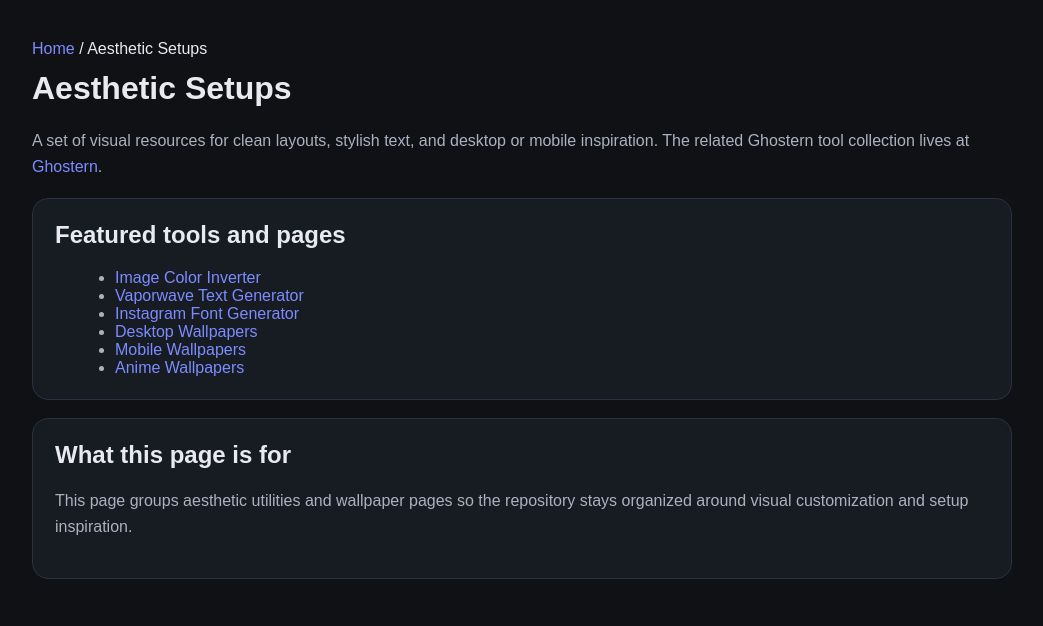
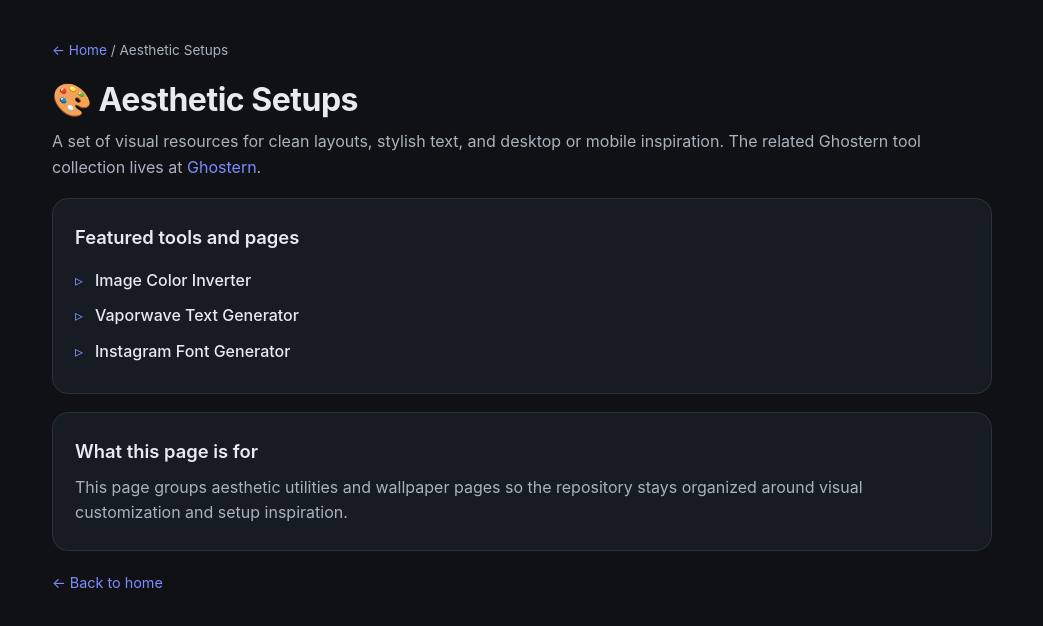
Before and after one commit to sharjeel2025/art-resources, a plain HTML site: page aesthetic-setups.html in a window 1280 px wide. Shown: the whole page, without its empty margins (118-1161 px from the left). Drawn offline with Linux system fonts and the light colour scheme.

Commit message:
Update aesthetic-setups.html

```diff
--- a/aesthetic-setups.html
+++ b/aesthetic-setups.html
@@ -6,45 +6,61 @@
   <title>Aesthetic Setups</title>
   <meta name="description" content="Aesthetic text tools, image effects, and wallpaper resources for clean visual setups." />
   <style>
-    body { margin: 0; font-family: Arial, Helvetica, sans-serif; background: #0f1115; color: #e8eaf0; }
+    * { box-sizing: border-box; margin: 0; padding: 0; }
+    body {
+      font-family: -apple-system, BlinkMacSystemFont, "Segoe UI", Roboto, Arial, sans-serif;
+      background: #0f1115;
+      color: #e8eaf0;
+      line-height: 1.6;
+      min-height: 100vh;
+    }
     main { max-width: 980px; margin: 0 auto; padding: 40px 20px 60px; }
     a { color: #7c8cff; text-decoration: none; }
-    a:hover { text-decoration: underline; }
-    .panel { background: #171b22; border: 1px solid #2a3140; border-radius: 16px; padding: 22px; margin-top: 18px; }
-    h1, h2 { margin-top: 0; }
-    ul { margin: 10px 0 0 20px; color: #aab2c0; }
-    p { color: #aab2c0; line-height: 1.6; }
-    .crumb { margin-bottom: 12px; }
+    a:hover { color: #9aabff; text-decoration: underline; }
+    .panel {
+      background: #171b22;
+      border: 1px solid #2a3140;
+      border-radius: 16px;
+      padding: 24px 22px;
+      margin-top: 18px;
+    }
+    h1 { font-size: 2rem; font-weight: 700; margin: 0 0 4px; letter-spacing: -0.5px; }
+    .crumb { font-size: 0.85rem; color: #aab2c0; margin-bottom: 12px; }
+    .crumb a { color: #7c8cff; }
+    p { color: #aab2c0; margin-bottom: 6px; }
+    ul { list-style: none; padding: 0; margin: 10px 0 0; }
+    ul li { color: #aab2c0; padding: 5px 0 5px 20px; position: relative; }
+    ul li::before { content: "▹"; position: absolute; left: 0; color: #7c8cff; }
+    ul li a { color: #e8eaf0; font-weight: 500; }
+    ul li a:hover { color: #7c8cff; }
+    .back-link { display: inline-block; margin-top: 20px; font-size: 0.9rem; }
+    @media (max-width: 600px) {
+      main { padding: 24px 16px 40px; }
+      h1 { font-size: 1.6rem; }
+    }
   </style>
 </head>
 <body>
   <main>
-    <div class="crumb"><a href="index.html">Home</a> / Aesthetic Setups</div>
-    <h1>Aesthetic Setups</h1>
-    <p>
-      A set of visual resources for clean layouts, stylish text, and desktop or mobile inspiration.
-      The related Ghostern tool collection lives at <a href="https://ghostern.com/">Ghostern</a>.
-    </p>
+    <div class="crumb"><a href="index.html">← Home</a> / Aesthetic Setups</div>
+    <h1>🎨 Aesthetic Setups</h1>
+    <p>A set of visual resources for clean layouts, stylish text, and desktop or mobile inspiration. The related Ghostern tool collection lives at <a href="https://ghostern.com/">Ghostern</a>.</p>
 
     <section class="panel">
-      <h2>Featured tools and pages</h2>
+      <h2 style="font-size: 1.15rem; font-weight: 600; margin: 0 0 8px;">Featured tools and pages</h2>
       <ul>
         <li><a href="https://ghostern.com/aesthetic/image-color-inverter/">Image Color Inverter</a></li>
         <li><a href="https://ghostern.com/aesthetic/vaporwave-text-generator/">Vaporwave Text Generator</a></li>
         <li><a href="https://ghostern.com/aesthetic/instagram-font-generator/">Instagram Font Generator</a></li>
-        <li><a href="https://ghostern.com/gaming/setups/desktop-wallpapers/">Desktop Wallpapers</a></li>
-        <li><a href="https://ghostern.com/gaming/setups/mobile-wallpapers/">Mobile Wallpapers</a></li>
-        <li><a href="https://ghostern.com/anime/wallpapers/">Anime Wallpapers</a></li>
       </ul>
     </section>
 
     <section class="panel">
-      <h2>What this page is for</h2>
-      <p>
-        This page groups aesthetic utilities and wallpaper pages so the repository stays organized
-        around visual customization and setup inspiration.
-      </p>
+      <h2 style="font-size: 1.15rem; font-weight: 600; margin: 0 0 8px;">What this page is for</h2>
+      <p style="margin: 0;">This page groups aesthetic utilities and wallpaper pages so the repository stays organized around visual customization and setup inspiration.</p>
     </section>
+
+    <a href="index.html" class="back-link">← Back to home</a>
   </main>
 </body>
 </html>
```
